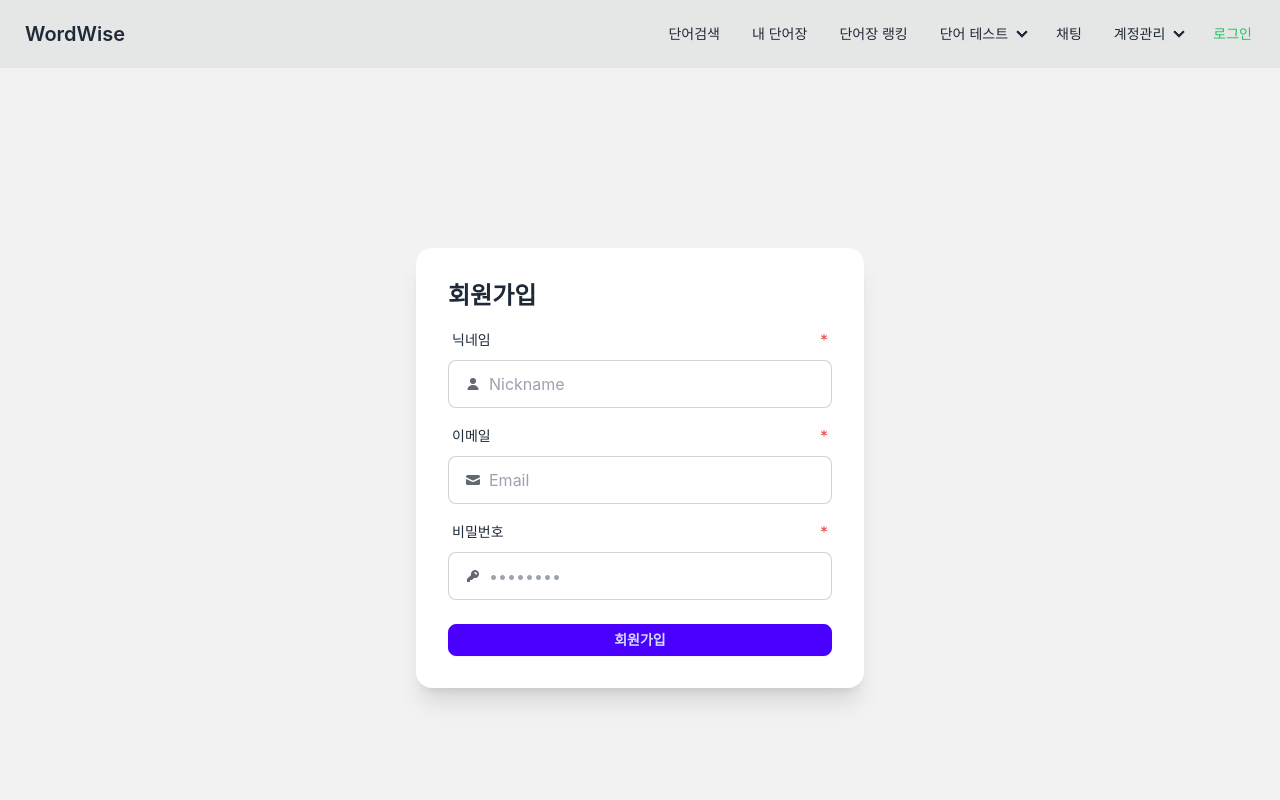
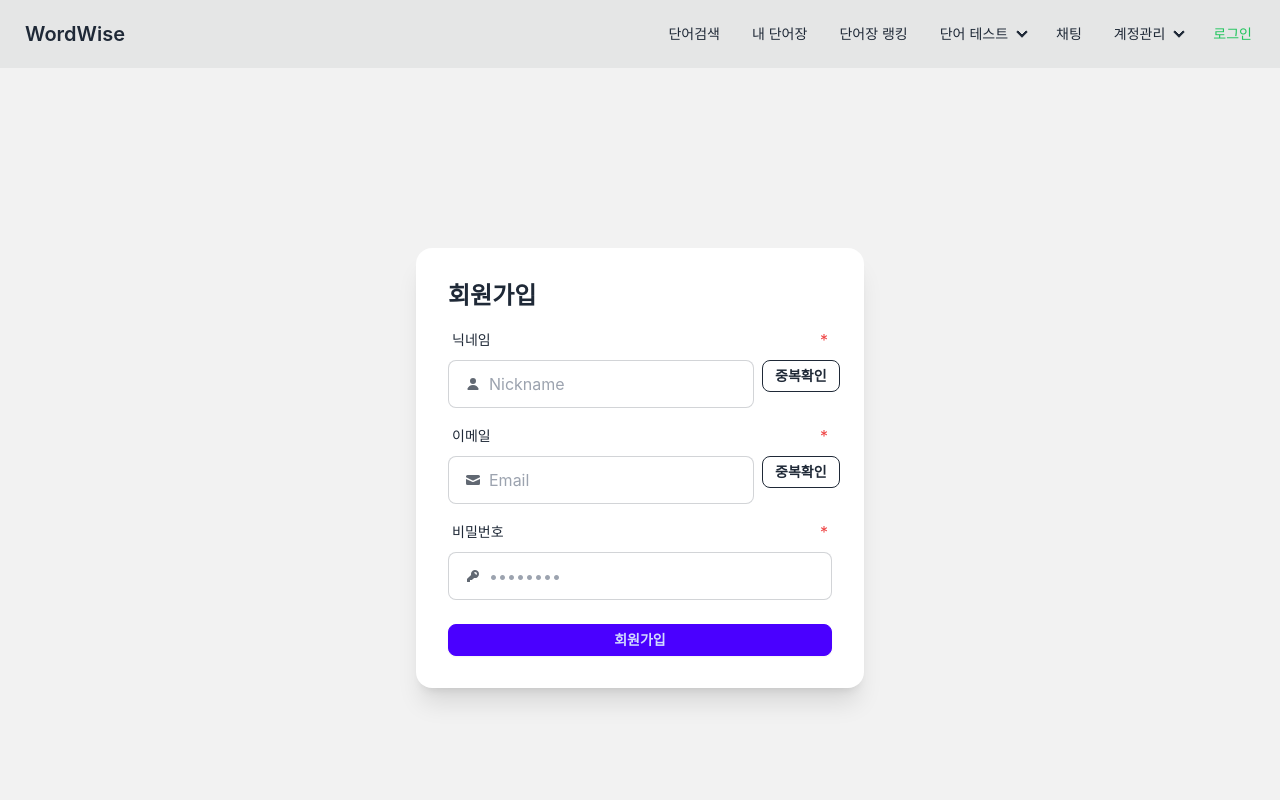
Before and after one commit to estSoft7-final-project-team1/WordWise-front, a React (Create React App) app: page /api/signup in a window 1280 px wide. Shown: the top 800 px of the page. Built offline with nearby package versions, Linux system fonts and the light colour scheme.

Commit message:
fix(member) : 회원가입 중복체크 로직 수정

```diff
--- a/src/components/Index.jsx
+++ b/src/components/Index.jsx
@@ -2,6 +2,7 @@ import React, {useState, useEffect} from 'react';
 import { wordSearchKeyword } from '../utils/State';
 import { useRecoilState } from 'recoil';
 import {useNavigate} from 'react-router-dom';
+import { Link } from "react-router-dom";
 
 const WordWisePage = () => {
   const [ searchKeyword, setSearchKeyword ] = useRecoilState(wordSearchKeyword);
@@ -71,6 +72,7 @@ const WordWisePage = () => {
       <div className="grid grid-cols-3 gap-6 mb-12">
 
         <div className="bg-neutral p-6 rounded-lg text-center">
+        <Link to="/api/wordtest" className="block">
           <div
               className="w-16 h-16 rounded-full mx-auto mb-4 flex items-center justify-center">
             <svg xmlns="http://www.w3.org/2000/svg" fill="none"
@@ -82,9 +84,11 @@ const WordWisePage = () => {
           </div>
           <h3 className="font-bold mb-2">스마트 단어 테스트</h3>
           <p className="text-sm">효율적인 단어 학습을 제공해드립니다</p>
+          </Link>
         </div>
 
         <div className="bg-neutral p-6 rounded-lg text-center">
+        <Link to="/api/chat" className="block">
           <div
               className="w-16 h-16 mx-auto mb-4 flex items-center justify-center">
             <svg xmlns="http://www.w3.org/2000/svg" fill="none"
@@ -96,9 +100,11 @@ const WordWisePage = () => {
           </div>
           <h3 className="font-bold mb-2">AI 회화 연습</h3>
           <p className="text-sm">AI와 함께 자연스러운 회화 연습이 가능합니다</p>
+          </Link>
         </div>
 
         <div className="bg-neutral p-6 rounded-lg text-center">
+          <Link to="/api/statistics" className="block">
           <div
               className="w-16 h-16 rounded-full mx-auto mb-4 flex items-center justify-center">
             <svg xmlns="http://www.w3.org/2000/svg" fill="none"
@@ -108,8 +114,9 @@ const WordWisePage = () => {
                     d="M3 13.125C3 12.504 3.504 12 4.125 12h2.25c.621 0 1.125.504 1.125 1.125v6.75C7.5 20.496 6.996 21 6.375 21h-2.25A1.125 1.125 0 0 1 3 19.875v-6.75ZM9.75 8.625c0-.621.504-1.125 1.125-1.125h2.25c.621 0 1.125.504 1.125 1.125v11.25c0 .621-.504 1.125-1.125 1.125h-2.25a1.125 1.125 0 0 1-1.125-1.125V8.625ZM16.5 4.125c0-.621.504-1.125 1.125-1.125h2.25C20.496 3 21 3.504 21 4.125v15.75c0 .621-.504 1.125-1.125 1.125h-2.25a1.125 1.125 0 0 1-1.125-1.125V4.125Z"/>
             </svg>
           </div>
-          <h3 className="font-bold mb-2">학습 분석</h3>
+          <h3 className="font-bold mb-2">학습 통계</h3>
           <p className="text-sm">나의 학습 현황을 체계적으로 분석하세요</p>
+          </Link>
         </div>
       </div>
     </div>
--- a/src/components/Signup.js
+++ b/src/components/Signup.js
@@ -13,7 +13,10 @@ function Joinmembership() {
     email: '',
     password: ''
   });
-
+  const [isEmailAvailable, setIsEmailAvailable] = useState(false);
+  const [isNicknameAvailable, setIsNicknameAvailable] = useState(false);
+  const [emailError, setEmailError] = useState('');
+  const [nicknameError, setNicknameError] = useState('');
 
   const slides = [
     {
@@ -62,6 +65,51 @@ function Joinmembership() {
     return () => clearInterval(timer);
   }, []);
 
+  const handleNicknameCheck = async () => {
+    if (!formData.nickname) {
+      setNicknameError('닉네임을 입력해주세요');
+      return;
+    }
+
+    try {
+      const response = await axios.post(`/api/check-nickname`, {nickname: formData.nickname});
+      const isAvailable = await response.data;
+
+      if (isAvailable) {
+        setIsNicknameAvailable(true);
+        setNicknameError('사용 가능한 닉네임입니다');
+      } else {
+        setIsNicknameAvailable(false);
+        setNicknameError('이미 사용 중인 닉네임입니다');
+      }
+    } catch (error) {
+      console.error('Error checking nickname:', error);
+    }
+  };
+
+  // 이메일 중복 검사
+  const handleEmailCheck = async () => {
+    if (!formData.email) {
+      setEmailError('이메일을 입력해주세요');
+      return;
+    }
+
+    try {
+      const response = await axios.post(`/api/check-email`, {email: formData.email});
+      const isAvailable = await response.data;
+
+      if (isAvailable) {
+        setIsEmailAvailable(true);
+        setEmailError('사용 가능한 이메일입니다');
+      } else {
+        setIsEmailAvailable(false);
+        setEmailError('이미 사용 중인 이메일입니다');
+      }
+    } catch (error) {
+      console.error('Error checking email:', error);
+    }
+  };
+
   return (
     <div className="min-h-screen bg-white">
       {/*/!* 배너 섹션 *!/*/}
@@ -98,14 +146,14 @@ function Joinmembership() {
                   <span className="label-text">닉네임</span>
                   <span className="text-red-500">*</span>
                 </label>
-                <label className="input input-bordered flex items-center gap-2">
+                <div className="flex gap-2">
+                  <label className="input input-bordered flex items-center gap-2 grow">
                     <svg
                       xmlns="http://www.w3.org/2000/svg"
                       viewBox="0 0 16 16"
                       fill="currentColor"
                       className="h-4 w-4 opacity-70">
-                    <path
-                      d="M8 8a3 3 0 1 0 0-6 3 3 0 0 0 0 6ZM12.735 14c.618 0 1.093-.561.872-1.139a6.002 6.002 0 0 0-11.215 0c-.22.578.254 1.139.872 1.139h9.47Z" />
+                      <path d="M8 8a3 3 0 1 0 0-6 3 3 0 0 0 0 6ZM12.735 14c.618 0 1.093-.561.872-1.139a6.002 6.002 0 0 0-11.215 0c-.22.578.254 1.139.872 1.139h9.47Z" />
                     </svg>
                     <input
                       type="text"
@@ -117,23 +165,32 @@ function Joinmembership() {
                       onChange={handleChange}
                     />
                   </label>
+                  <button
+                    type="button"
+                    onClick={handleNicknameCheck}
+                    className="btn btn-outline btn-sm"
+                  >
+                    중복확인
+                  </button>
+                </div>
+                {nicknameError && <span className="text-red-500 text-sm">{nicknameError}</span>}
               </div>
 
+              {/* 이메일 입력 필드 */}
               <div className="form-control mt-2">
                 <label className="label">
                   <span className="label-text">이메일</span>
                   <span className="text-red-500">*</span>
                 </label>
-                <label className="input input-bordered flex items-center gap-2">
+                <div className="flex gap-2">
+                  <label className="input input-bordered flex items-center gap-2 grow">
                     <svg
                       xmlns="http://www.w3.org/2000/svg"
                       viewBox="0 0 16 16"
                       fill="currentColor"
                       className="h-4 w-4 opacity-70">
-                    <path
-                      d="M2.5 3A1.5 1.5 0 0 0 1 4.5v.793c.026.009.051.02.076.032L7.674 8.51c.206.1.446.1.652 0l6.598-3.185A.755.755 0 0 1 15 5.293V4.5A1.5 1.5 0 0 0 13.5 3h-11Z" />
-                    <path
-                      d="M15 6.954 8.978 9.86a2.25 2.25 0 0 1-1.956 0L1 6.954V11.5A1.5 1.5 0 0 0 2.5 13h11a1.5 1.5 0 0 0 1.5-1.5V6.954Z" />
+                      <path d="M2.5 3A1.5 1.5 0 0 0 1 4.5v.793c.026.009.051.02.076.032L7.674 8.51c.206.1.446.1.652 0l6.598-3.185A.755.755 0 0 1 15 5.293V4.5A1.5 1.5 0 0 0 13.5 3h-11Z" />
+                      <path d="M15 6.954 8.978 9.86a2.25 2.25 0 0 1-1.956 0L1 6.954V11.5A1.5 1.5 0 0 0 2.5 13h11a1.5 1.5 0 0 0 1.5-1.5V6.954Z" />
                     </svg>
                     <input
                       type="email"
@@ -145,7 +202,17 @@ function Joinmembership() {
                       onChange={handleChange}
                     />
                   </label>
+                  <button
+                    type="button"
+                    onClick={handleEmailCheck}
+                    className="btn btn-outline btn-sm"
+                  >
+                    중복확인
+                  </button>
                 </div>
+                {emailError && <span className="text-red-500 text-sm">{emailError}</span>}
+              </div>
+
 
               <div className="form-control mt-2">
                 <label className="label">
```
Also changed, not shown: src/components/Topbar.jsx (deleted). Lines whose indentation alone changed are shown as unchanged.
